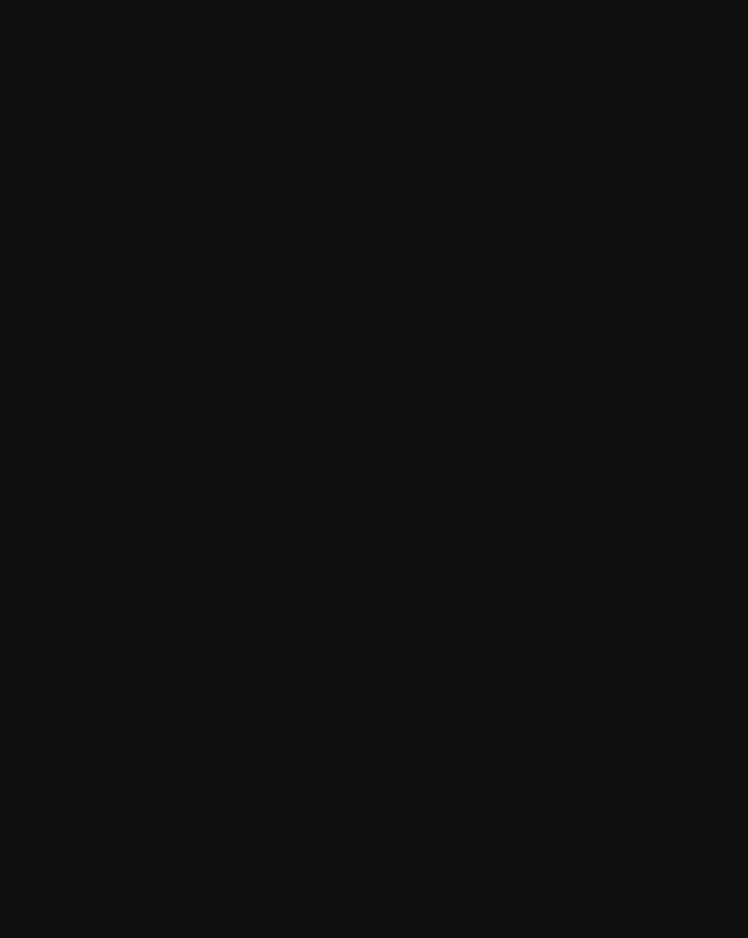
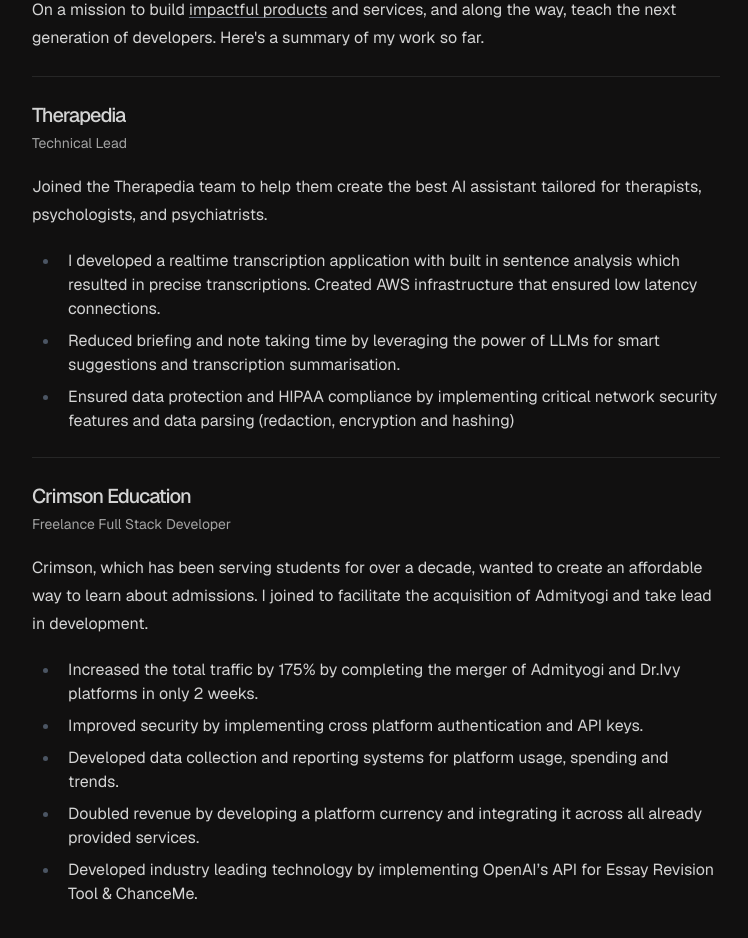
Before and after one commit to krissgardner/krissgardner.com, a Next.js app: page /work in a window 1280 px wide. Shown: the part 220-1158 px from the top of the page, without its empty margins (264-1012 px from the left). Before the commit the page ends 800 px from the top, so only its background shows below. Built offline with nearby package versions, Linux system fonts and the light colour scheme.

Commit message:
Add some experience

```diff
--- a/app/globals.css
+++ b/app/globals.css
@@ -16,3 +16,19 @@
 p {
   @apply leading-7;
 }
+
+hr {
+  @apply my-6 border-neutral-800;
+}
+
+ul {
+  @apply list-disc pl-7;
+}
+
+li {
+  @apply my-2 pl-2;
+}
+
+li::marker {
+  @apply text-gray-600;
+}
--- a/app/work/page.tsx
+++ b/app/work/page.tsx
@@ -1,7 +1,82 @@
 const Work = () => {
   return (
     <div>
-      <p>Coming soon</p>
+      <h1 className="mb-8 text-2xl font-medium tracking-tighter text-white">
+        my work
+      </h1>
+      <p>
+        On a mission to build{' '}
+        <span className="underline decoration-gray-500 underline-offset-2">
+          impactful products
+        </span>{' '}
+        and services, and along the way, teach the next generation of
+        developers. {`Here's`} a summary of my work so far.
+      </p>
+
+      <hr />
+
+      <h2 className="font-medium text-xl mb-1 tracking-tighter">Therapedia</h2>
+      <p className="text-neutral-400 text-sm mb-4">Technical Lead</p>
+
+      <p className="my-5">
+        Joined the Therapedia team to help them create the best AI assistant
+        tailored for therapists, psychologists, and psychiatrists.
+      </p>
+
+      <ul>
+        <li>
+          I developed a realtime transcription application with built in
+          sentence analysis which resulted in precise transcriptions. Created
+          AWS infrastructure that ensured low latency connections.
+        </li>
+        <li>
+          Reduced briefing and note taking time by leveraging the power of LLMs
+          for smart suggestions and transcription summarisation.
+        </li>
+        <li>
+          Ensured data protection and HIPAA compliance by implementing critical
+          network security features and data parsing (redaction, encryption and
+          hashing)
+        </li>
+      </ul>
+
+      <hr />
+
+      <h2 className="font-medium text-xl mb-1 tracking-tighter">
+        Crimson Education
+      </h2>
+      <p className="text-neutral-400 text-sm mb-4">
+        Freelance Full Stack Developer
+      </p>
+
+      <p className="my-5">
+        Crimson, which has been serving students for over a decade, wanted to
+        create an affordable way to learn about admissions. I joined to
+        facilitate the acquisition of Admityogi and take lead in development.
+      </p>
+
+      <ul>
+        <li>
+          Increased the total traffic by 175% by completing the merger of
+          Admityogi and Dr.Ivy platforms in only 2 weeks.
+        </li>
+        <li>
+          Improved security by implementing cross platform authentication and
+          API keys.
+        </li>
+        <li>
+          Developed data collection and reporting systems for platform usage,
+          spending and trends.
+        </li>
+        <li>
+          Doubled revenue by developing a platform currency and integrating it
+          across all already provided services.
+        </li>
+        <li>
+          Developed industry leading technology by implementing OpenAI’s API for
+          Essay Revision Tool & ChanceMe.
+        </li>
+      </ul>
     </div>
   )
 }
```
